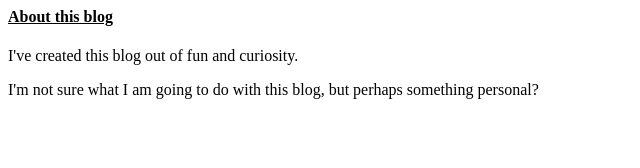
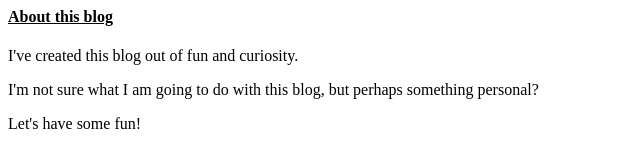
Before and after one commit to izzienian/izzienian.github.io, a plain HTML site: page index.html in a window 1280 px wide. Shown: the whole page, without its empty margins (0-640 px from the left). Drawn offline with Linux system fonts and the light colour scheme.

Commit message:
Update index.html

```diff
--- a/index.html
+++ b/index.html
@@ -6,3 +6,5 @@ I've created this blog out of fun and curiosity.
 </tbody>
 
 <p>I'm not sure what I am going to do with this blog, but perhaps something personal?</p>
+
+<p>Let's have some fun!</p>
```
